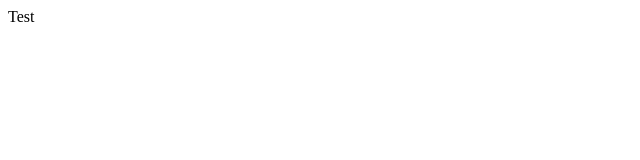
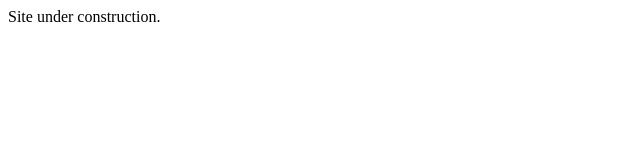
Before and after one commit to NovaLaboratory/novalaboratory.github.io, a plain HTML site: page docs/index.html in a window 1280 px wide. Shown: the whole page, without its empty margins (0-640 px from the left). Drawn offline with Linux system fonts and the light colour scheme.

Commit message:
misc: Add site underconstruction

```diff
--- a/docs/index.html
+++ b/docs/index.html
@@ -6,6 +6,6 @@
     <title></title>
 </head>
 <body>
-    Test
+    Site under construction.
 </body>
 </html>
```
